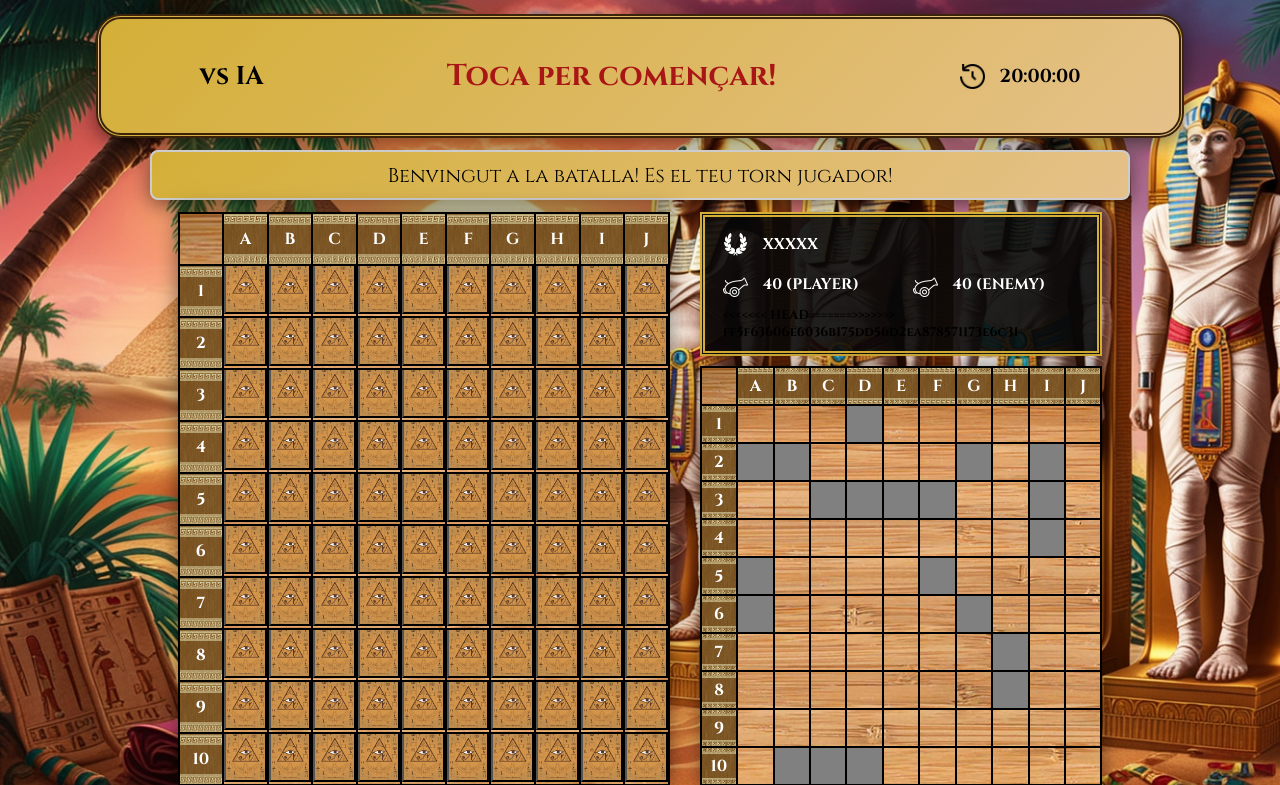
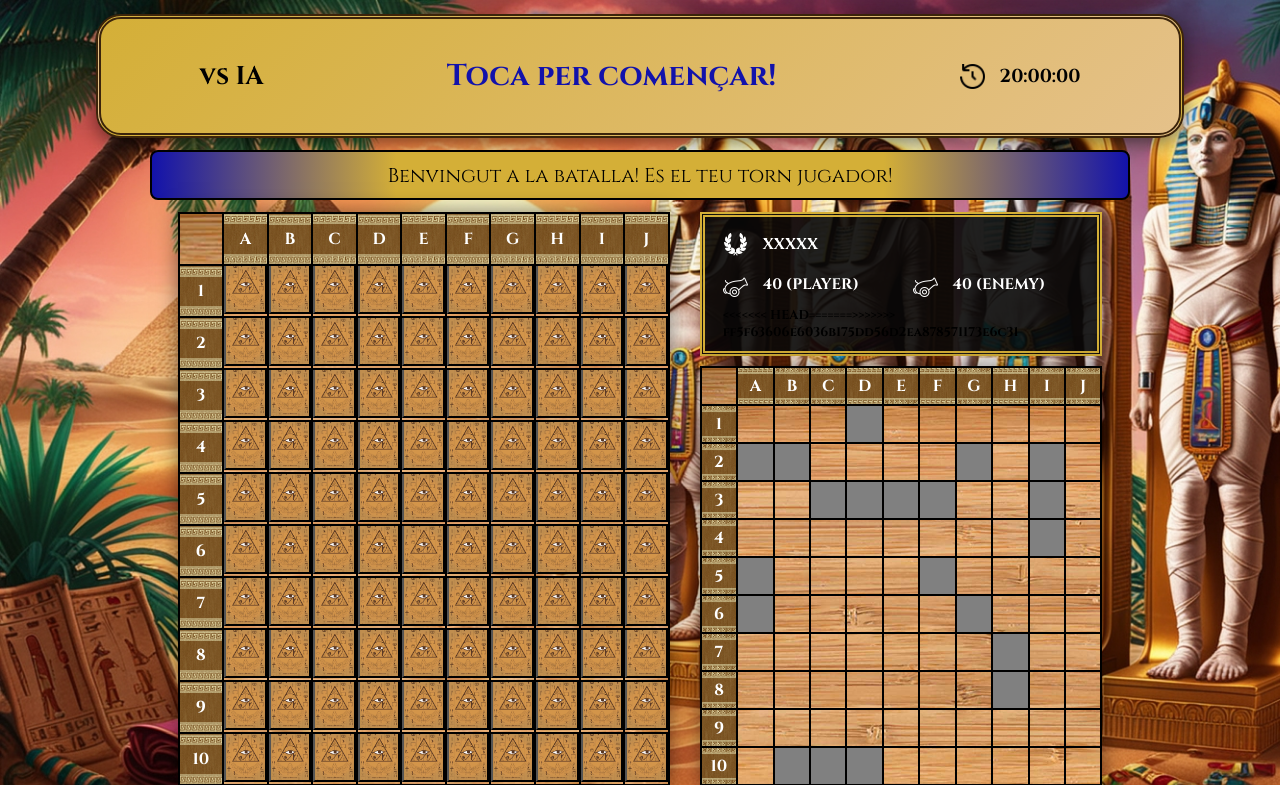
Before and after one commit to JorgeCortes02/batallaNaval, a PHP site: page /game.php in a window 1280 px wide. Shown: the top 785 px of the page. Run offline with PHP 8.4, Linux system fonts and the light colour scheme; lists and menus that the app fills with data are empty.

Commit message:
cambios realizados en marco de notificaciones

```diff
--- a/game.js
+++ b/game.js
@@ -44,6 +44,9 @@ function getRandomNumber(long) {
     return Math.floor(Math.random() * long);
 }
 
+
+
+
 function animateCellColorChange(actualCell) {
     // Add the class to start the animation
     actualCell.classList.add("cell-color-animation");
@@ -59,8 +62,10 @@ function changeTurn() {
     if (nowAttackPlayer === 1) {
         // Change turn to the player
         nowAttackPlayer = 0;
+
         setTimeout(() => {
             changeTurnText("turn0");
+            changeBackgorundNotificationColor();
         }, 2000);
         // Activate the player's table for interaction
         activeTable()
@@ -70,14 +75,17 @@ function changeTurn() {
         nowAttackPlayer = 1;
         // Execute the enemy's turn logic
         enemyTurn();
+
         setTimeout(() => {
             changeTurnText("turn1");
+            changeBackgorundNotificationColor();
         }, 3000);
 
         // Disable the player's table to prevent interaction
         disableTable();
     }
 }
+
 
 function enemyTurn() {
 
@@ -255,6 +263,27 @@ function generateNotificationWithAction(typeNotification) {
     // Añadir la clase para activar la animación
     paragrafNotification.style.animation = ''; // Reinicia la animación
     paragrafNotification.classList.add("slide-in");
+}
+
+function changeBackgorundNotificationColor() {
+    const divNoti = document.getElementById("notificationContainer");
+    if (nowAttackPlayer == 0) {
+
+        if (divNoti.classList.contains("divNotiEnemy")) {
+
+            divNoti.classList.replace("divNotiEnemy", "divNotiPlayer")
+
+        }
+
+    } else {
+        if (divNoti.classList.contains("divNotiPlayer")) {
+
+            divNoti.classList.replace("divNotiPlayer", "divNotiEnemy")
+        }
+
+    }
+
+
 }
 
 function changeTurnText(turn) {
--- a/game.php
+++ b/game.php
@@ -565,7 +565,7 @@ if (isset($_POST['name']) && isset($_POST['score'])) {
         </div>
 
 
-        <div id="notificationContainer" class="yellowBox">
+        <div id="notificationContainer" class="divNotiPlayer">
             <p id="notificationParagraf">Benvingut a la batalla! Es el teu torn jugador!</p>
         </div>
 
--- a/styles.css
+++ b/styles.css
@@ -634,13 +634,14 @@ body.page-game div.main_container div.header_of_players>h1 {
 
 /*CSS Change Enemy Turn*/
 .notificationPlayerTurn {
+
+    color: rgb(18, 18, 171);
+    font-weight: bold;
+    font-size: 30px;
+}
+
+.notificationEnemyTurn {
     color: rgb(169, 22, 22);
-    font-weight: bold;
-    font-size: 30px;
-}
-
-.notificationEnemyTurn {
-    color: rgb(18, 18, 171);
     font-weight: bold;
     font-size: 30px;
 }
@@ -675,7 +676,7 @@ body.page-game div.main_container div.game_boards div.player_and_information_boa
 /* Contenedor que centra el texto y asegura suficiente espacio */
 #notificationContainer {
     width: 90%;
-    background-color: red;
+
     /* Ocupará todo el ancho disponible */
     height: 50px;
     /* Ajusta la altura mínima para no quedar muy pequeño */
@@ -694,12 +695,20 @@ body.page-game div.main_container div.game_boards div.player_and_information_boa
     /* Centra horizontalmente */
     align-items: center;
     /* Centra verticalmente */
-    background-color: #f4f4f4;
-    /* Fondo para visualizar mejor el marco */
-    border: 2px solid #ccc;
+
+
+    border: 2px solid black;
     /* Añadir un borde para delimitar el marco */
     border-radius: 8px;
     /* Bordes redondeados para una apariencia más pulida */
+}
+
+.divNotiPlayer {
+    background: radial-gradient(circle, #d4af37 50%, rgb(18, 18, 171) 100%);
+}
+
+.divNotiEnemy {
+    background: radial-gradient(circle, #d4af37 50%, rgb(169, 22, 22) 100%);
 }
 
 /* Texto de la notificación con animación */
```
